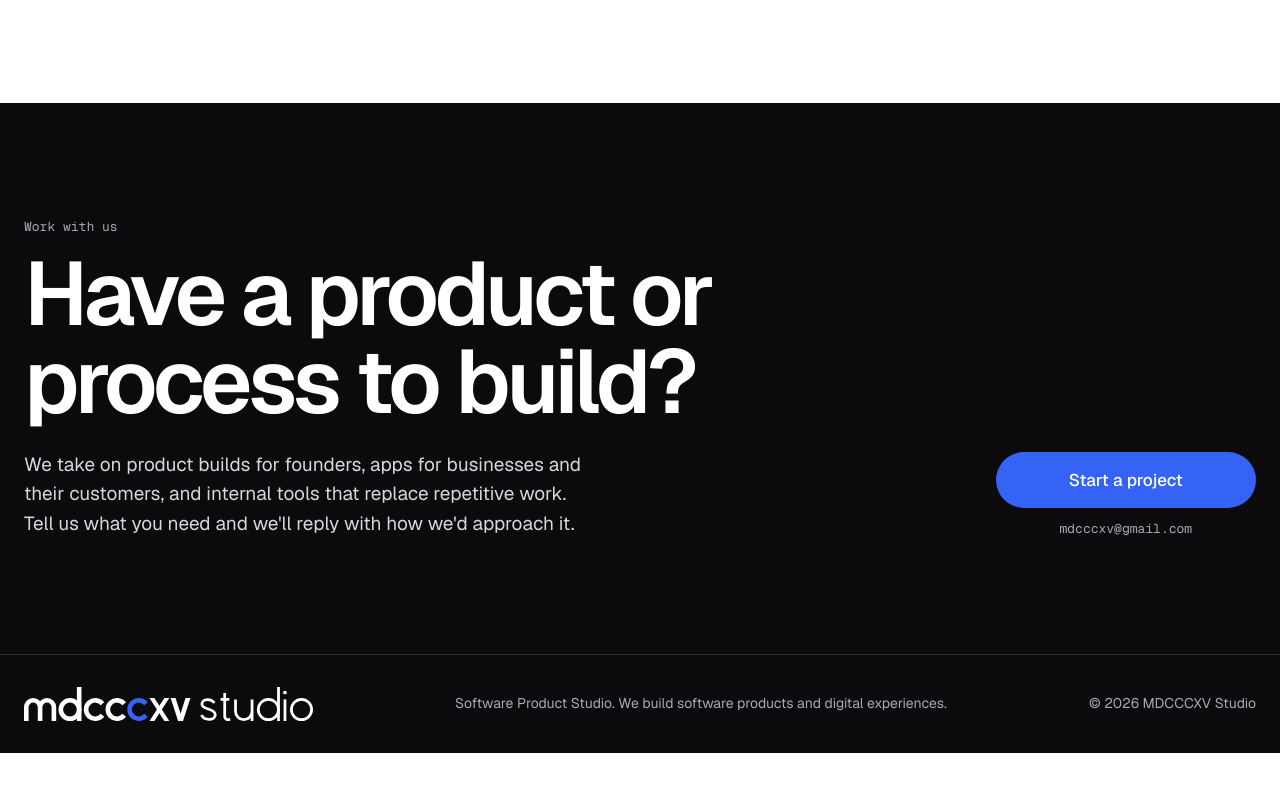
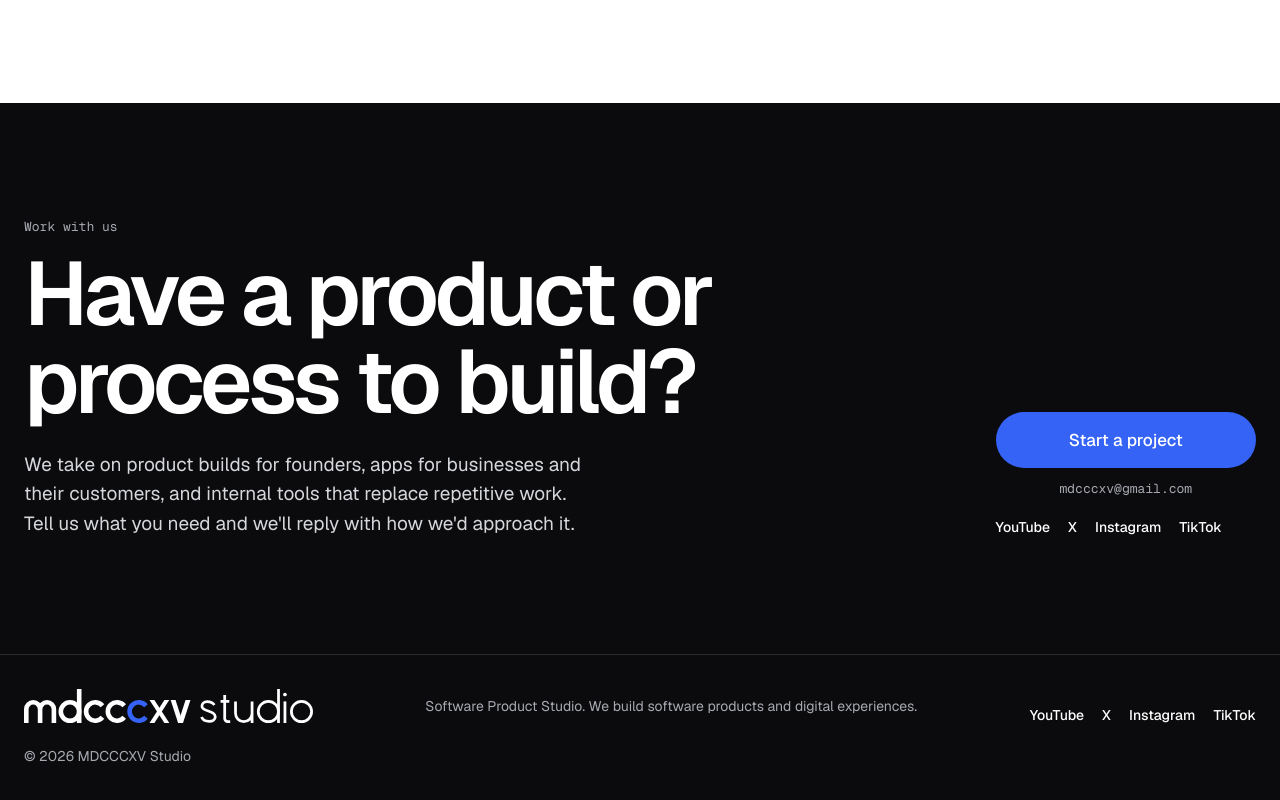
Before and after one commit to mdcccxv-studio/mdcccxv-studio.github.io, a plain HTML site: page index.html in a window 1280 px wide. Shown: the part 3220-4020 px from the top of the page. Before the commit the page ends 3973 px from the top, so only its background shows below. Drawn offline with nearby package versions, Linux system fonts and the light colour scheme.

Commit message:
Add social media links and update email display
Updated contact section to include social media links and changed email display to a clickable link.

```diff
--- a/index.html
+++ b/index.html
@@ -56,6 +56,9 @@ section.s{padding-block:clamp(64px,9vw,128px)}
 footer{background:#0B0B0D;color:#A6A9B0;font-size:14px}
 footer .wrap{display:flex;flex-wrap:wrap;gap:20px;justify-content:space-between;align-items:center;padding-block:32px;border-top:1px solid #2A2B30}
 footer img{height:34px;width:auto;display:block}
+.social-links{display:flex;flex-wrap:wrap;gap:10px 18px;margin:16px 0 0;padding:0;list-style:none}
+.social-links a{color:#FFFFFF;text-decoration:none;font-size:14px}
+.social-links a:hover,.social-links a:focus{color:#A6B7FF;text-decoration:underline}
 @media (prefers-reduced-motion:reduce){html{scroll-behavior:auto}}
 </style></head><body>
 <header><div class="wrap"><a href="#top" aria-label="MDCCCXV Studio home"><img src="assets/lockup-dark.svg" alt="MDCCCXV Studio"></a>
@@ -101,8 +104,9 @@ footer img{height:34px;width:auto;display:block}
 <div style="flex:999 1 520px;min-width:0"><p class="eyebrow">Work with us</p><h2 style="margin-top:14px;font-size:clamp(44px,7vw,104px)">Have a product or process to build?</h2>
 <p class="t">We take on product builds for founders, apps for businesses and their customers, and internal tools that replace repetitive work. Tell us what you need and we'll reply with how we'd approach it.</p></div>
 <div style="flex:1 1 260px;min-width:0"><a class="btn" href="mailto:mdcccxv@gmail.com" style="background:#3563F6;color:#FFFFFF;width:100%;justify-content:center;min-height:56px">Start a project</a>
-<p class="eyebrow" style="text-align:center;margin-top:12px">mdcccxv@gmail.com</p></div>
+<p class="eyebrow" style="text-align:center;margin-top:12px"><a href="mailto:mdcccxv@gmail.com" style="color:inherit;text-decoration:none">mdcccxv@gmail.com</a></p>
+<nav aria-label="Social media"><ul class="social-links" style="justify-content:center"><li><a href="https://www.youtube.com/@mdcccxvstudio" target="_blank" rel="noopener noreferrer">YouTube</a></li><li><a href="https://x.com/mdcccxv" target="_blank" rel="noopener noreferrer">X</a></li><li><a href="https://www.instagram.com/mdcccxv" target="_blank" rel="noopener noreferrer">Instagram</a></li><li><a href="https://www.tiktok.com/@mdcccxvstudio" target="_blank" rel="noopener noreferrer">TikTok</a></li></ul></nav></div>
 </div></section>
 </main>
-<footer><div class="wrap"><img src="assets/lockup-white.svg" alt="MDCCCXV Studio"><p>Software Product Studio. We build software products and digital experiences.</p><span>© 2026 MDCCCXV Studio</span></div></footer>
+<footer><div class="wrap"><img src="assets/lockup-white.svg" alt="MDCCCXV Studio"><p>Software Product Studio. We build software products and digital experiences.</p><nav aria-label="Social media"><ul class="social-links"><li><a href="https://www.youtube.com/@mdcccxvstudio" target="_blank" rel="noopener noreferrer">YouTube</a></li><li><a href="https://x.com/mdcccxv" target="_blank" rel="noopener noreferrer">X</a></li><li><a href="https://www.instagram.com/mdcccxv" target="_blank" rel="noopener noreferrer">Instagram</a></li><li><a href="https://www.tiktok.com/@mdcccxvstudio" target="_blank" rel="noopener noreferrer">TikTok</a></li></ul></nav><span>© 2026 MDCCCXV Studio</span></div></footer>
 </body></html>
```
